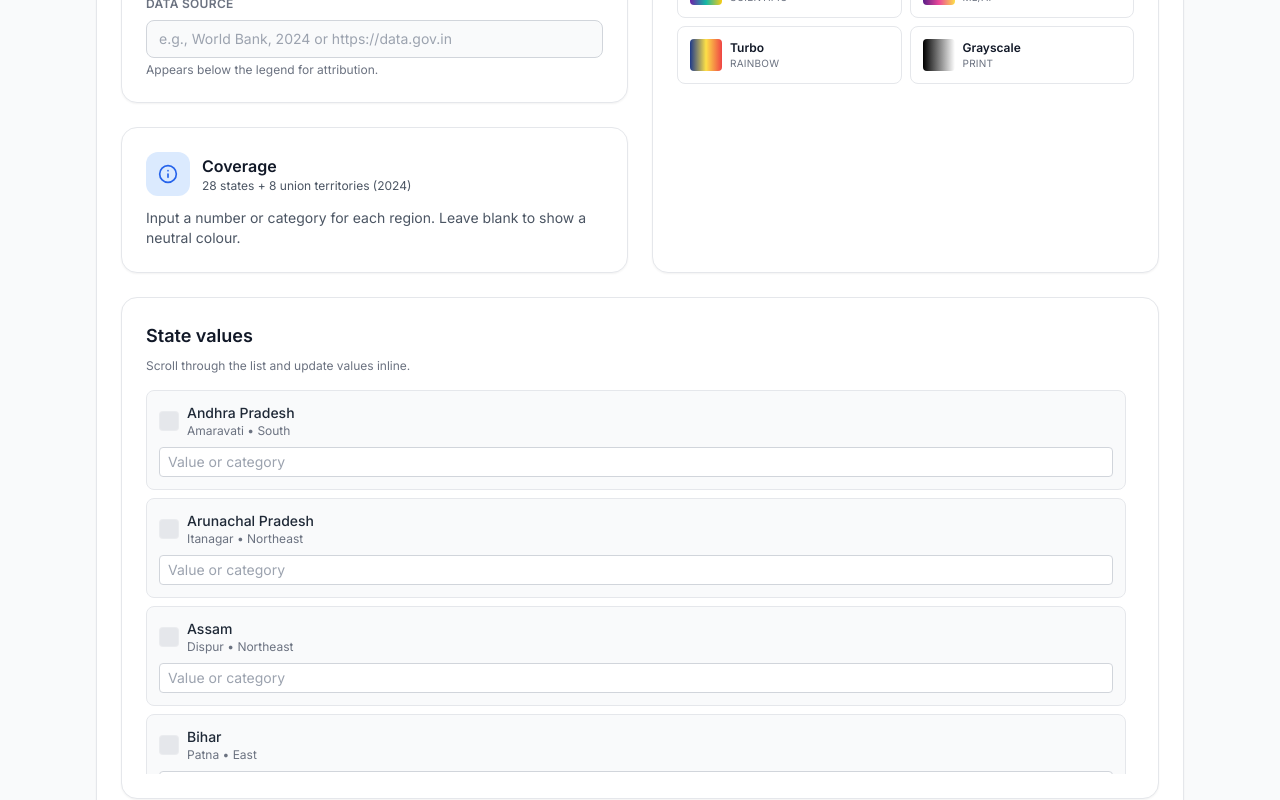
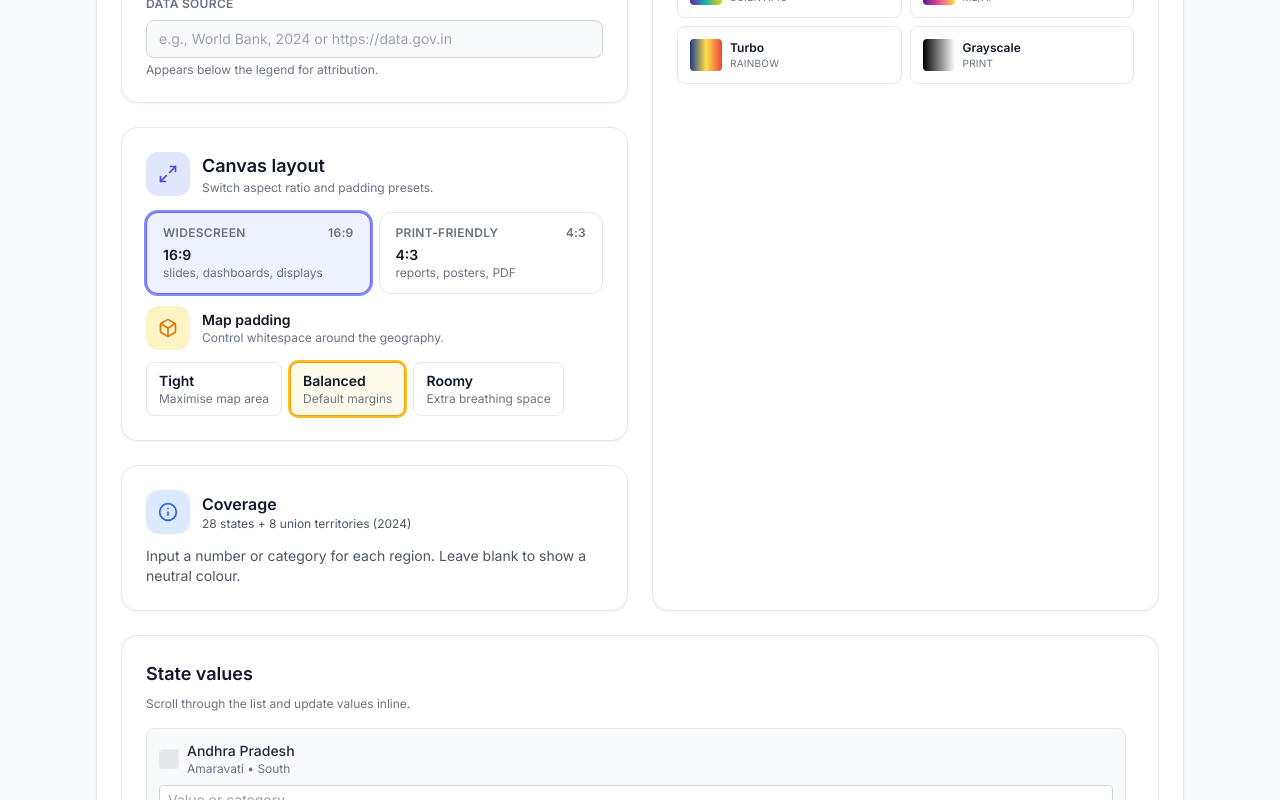
Before and after one commit to subhajitlucky/chitraData, a React (Vite) app: page /map in a window 1280 px wide. Shown: the part 840-1640 px from the top of the page. Built offline with nearby package versions, Linux system fonts and the light colour scheme.

Commit message:
added 16 9 and 4 3 apt

```diff
--- a/src/components/IndiaMapPageClean.tsx
+++ b/src/components/IndiaMapPageClean.tsx
@@ -1,6 +1,6 @@
-import { useState, useRef, useEffect, useMemo } from 'react';
+import { useState, useRef, useEffect, useMemo, useCallback } from 'react';
 import * as d3 from 'd3';
-import { FiDownload, FiSave, FiRotateCcw, FiInfo, FiSliders, FiMap } from 'react-icons/fi';
+import { FiDownload, FiSave, FiRotateCcw, FiInfo, FiSliders, FiMap, FiMaximize2, FiBox } from 'react-icons/fi';
 
 interface StateData {
   state: string;
@@ -140,7 +140,7 @@ type StateLabelConfig = {
 
 const STATE_LABEL_OFFSETS: Record<string, StateLabelConfig> = {
   'Delhi': { x: 20, y: -10, anchor: 'start', fontSize: 12 },
-  'Chandigarh': { x: 120, y: -50, anchor: 'middle', fontSize: 12,connectorOffset: {x: 30, y:0} },
+  'Chandigarh': { x: 120, y: -50, anchor: 'middle', fontSize: 12, connectorOffset: { x: 30, y: 0 } },
   'Goa': { x: -52, y: 8, anchor: 'end', fontSize: 12 },
   'Sikkim': { x: 40, y: -10, anchor: 'middle', fontSize: 12, connectorOffset: {x: 10, y:0} },
   'Tripura': { x: -40, y: 40, anchor: 'start', fontSize: 11 },
@@ -181,10 +181,10 @@ const getFeatureStateName = (feature: any): string => {
 const getLabelFontSize = (stateName: string): number => {
   const config = STATE_LABEL_OFFSETS[stateName];
   if (config?.fontSize) return config.fontSize;
-  if (stateName.length > 16) return 11;
-  if (stateName.length > 14) return 12;
-  if (stateName.length > 12) return 13;
-  return 14;
+  if (stateName.length > 16) return 10;
+  if (stateName.length > 14) return 11;
+  if (stateName.length > 12) return 12;
+  return 13;
 };
 
 const computeAutoConnectorOffset = (
@@ -209,12 +209,12 @@ const computeAutoConnectorOffset = (
 const getValueLineOffset = (meta: LabelMeta) => Math.max(meta.fontSize * 0.9, 10);
 
 const getValueFontSize = (meta: LabelMeta, stateData?: StateData) => {
-  const numericBase = Math.max(meta.fontSize - 4, 10);
+  const numericBase = Math.max(meta.fontSize - 5, 9);
   if (!stateData) return numericBase;
   if (stateData.numericValue !== null && Number.isFinite(stateData.numericValue)) {
     return numericBase;
   }
-  return Math.max(meta.fontSize - 2, numericBase + 2);
+  return Math.max(meta.fontSize - 3, numericBase + 1);
 };
 
 const parseNumericValue = (input: string): number | null => {
@@ -242,19 +242,59 @@ const TITLE_BOX_MAX_WIDTH = 420;
 const TITLE_BOX_HORIZONTAL_PADDING = 12;
 const TITLE_BOX_VERTICAL_PADDING = 10;
 const TITLE_MAX_LINES = 4;
-const TITLE_ANCHOR_OFFSET_X = 60;
-const TITLE_ANCHOR_OFFSET_Y = 16;
-
-const TITLE_FONT_SIZE = 28;
+
+const TITLE_FONT_SIZE = 26;
 const TITLE_LINE_HEIGHT = 1.25;
-const MAP_LEFT_MARGIN = 40;
-const MAP_RIGHT_MARGIN = 40;
-const MAP_BOTTOM_MARGIN = 80;
-const MAP_TOP_MARGIN_BASE = 28;
+const MAP_BOTTOM_MARGIN_BASE = 80;
 const DEFAULT_TITLE_HEIGHT = TITLE_BOX_VERTICAL_PADDING * 2 + TITLE_FONT_SIZE * TITLE_LINE_HEIGHT;
 
-const MAP_BASE_WIDTH = 1000;
-const MAP_BASE_HEIGHT = 1100;
+type LayoutId = 'widescreen' | 'print43';
+type PaddingPreset = 'tight' | 'balanced' | 'roomy';
+
+type LayoutConfig = {
+  id: LayoutId;
+  label: string;
+  description: string;
+  viewBox: { width: number; height: number };
+  margins: { top: number; right: number; bottom: number; left: number };
+  titleAnchorOffset: { x: number; y: number };
+  aspectLabel: string;
+};
+
+const LAYOUT_CONFIGS: Record<LayoutId, LayoutConfig> = {
+  widescreen: {
+    id: 'widescreen',
+    label: 'Widescreen',
+    description: '16:9 • slides, dashboards, displays',
+    viewBox: { width: 1365, height: 768 },
+    margins: { top: 36, right: 60, bottom: 96, left: 60 },
+    titleAnchorOffset: { x: 32, y: 18 },
+    aspectLabel: '16:9'
+  },
+  print43: {
+    id: 'print43',
+    label: 'Print-friendly',
+    description: '4:3 • reports, posters, PDF',
+    viewBox: { width: 1200, height: 900 },
+    margins: { top: 32, right: 44, bottom: 100, left: 44 },
+    titleAnchorOffset: { x: 28, y: 22 },
+    aspectLabel: '4:3'
+  }
+};
+
+const PADDING_PRESETS: Record<PaddingPreset, { label: string; description: string; scale: number }> = {
+  tight: { label: 'Tight', description: 'Maximise map area', scale: 0.75 },
+  balanced: { label: 'Balanced', description: 'Default margins', scale: 1 },
+  roomy: { label: 'Roomy', description: 'Extra breathing space', scale: 1.25 }
+};
+
+type ResolutionPreset = '2k' | '4k' | '8k';
+
+const RESOLUTION_PRESETS: Record<ResolutionPreset, { label: string; description: string; longEdge: number }> = {
+  '2k': { label: '2K', description: 'Slides & dashboards', longEdge: 2560 },
+  '4k': { label: '4K', description: 'HD presentations & print', longEdge: 3840 },
+  '8k': { label: '8K', description: 'Poster & large-format', longEdge: 7680 }
+};
 
 type TitleLayoutMetrics = {
   width: number;
@@ -265,8 +305,6 @@ type TitleLayoutMetrics = {
 
 const clamp = (value: number, min: number, max: number) =>
   Math.min(max, Math.max(min, value));
-
-const computeMapTopMargin = (_titleHeight: number) => MAP_TOP_MARGIN_BASE;
 
 const wrapTitleText = (
   textSelection: d3.Selection<SVGTextElement, unknown, null, undefined>,
@@ -461,6 +499,64 @@ const IndiaMapPageClean = () => {
   const [showExportDialog, setShowExportDialog] = useState(false);
   const [mapTitle, setMapTitle] = useState('Map Visualization');
   const [dataSource, setDataSource] = useState('');
+  const [layoutId, setLayoutId] = useState<LayoutId>('widescreen');
+  const [paddingPreset, setPaddingPreset] = useState<PaddingPreset>('balanced');
+
+  const layoutConfig = useMemo(() => LAYOUT_CONFIGS[layoutId], [layoutId]);
+  const paddingScale = useMemo(
+    () => PADDING_PRESETS[paddingPreset].scale,
+    [paddingPreset]
+  );
+  const layoutOptions = useMemo(() => Object.values(LAYOUT_CONFIGS), []);
+  const paddingOptions = useMemo(
+    () =>
+      Object.entries(PADDING_PRESETS) as Array<
+        [PaddingPreset, { label: string; description: string; scale: number }]
+      >,
+    []
+  );
+
+  const viewBoxWidth = layoutConfig.viewBox.width;
+  const viewBoxHeight = layoutConfig.viewBox.height;
+
+  const margins = useMemo(() => {
+    const top = Math.max(layoutConfig.margins.top * paddingScale, 16);
+    const left = Math.max(layoutConfig.margins.left * paddingScale, 16);
+    const right = Math.max(layoutConfig.margins.right * paddingScale, 16);
+    const bottom = Math.max(
+      layoutConfig.margins.bottom * paddingScale,
+      MAP_BOTTOM_MARGIN_BASE * 0.75
+    );
+    return { top, right, bottom, left };
+  }, [layoutConfig, paddingScale]);
+
+  const titleAnchorOffset = layoutConfig.titleAnchorOffset;
+  const mapBottomMargin = margins.bottom;
+
+  const computeMapTopMargin = useCallback(
+    (_titleHeight: number) => margins.top,
+    [margins.top]
+  );
+
+  const resolutionButtonStyles = useMemo(
+    () => ({
+      '2k': { base: 'bg-blue-600 hover:bg-blue-700 shadow-blue-600/20', text: 'text-blue-100' },
+      '4k': { base: 'bg-purple-600 hover:bg-purple-700 shadow-purple-600/20', text: 'text-purple-100' },
+      '8k': { base: 'bg-pink-600 hover:bg-pink-700 shadow-pink-600/20', text: 'text-pink-100' }
+    }),
+    []
+  );
+
+  const getResolutionDimensions = useCallback(
+    (preset: ResolutionPreset) => {
+      const info = RESOLUTION_PRESETS[preset];
+      const width = info.longEdge;
+      const height = Math.round(width * (viewBoxHeight / viewBoxWidth));
+      return { width, height };
+    },
+    [viewBoxHeight, viewBoxWidth]
+  );
+
   const svgRef = useRef<SVGSVGElement>(null);
   const mapContainerRef = useRef<HTMLDivElement>(null);
   const labelMetaRef = useRef<LabelMeta[]>([]);
@@ -653,18 +749,13 @@ const IndiaMapPageClean = () => {
     setTimeout(() => setSaveStatus(null), 2000);
   };
 
-  const handleExport = async (resolution: '2k' | '4k' | '8k') => {
+  const handleExport = async (resolution: ResolutionPreset) => {
     if (!svgRef.current) return;
 
     try {
-      // Resolution settings
-      const resolutions = {
-        '2k': { width: 2560, height: 1440, label: '2K (2560×1440)' },
-        '4k': { width: 3840, height: 2160, label: '4K (3840×2160)' },
-        '8k': { width: 7680, height: 4320, label: '8K (7680×4320)' }
-      };
-
-      const { width, height, label } = resolutions[resolution];
+      const preset = RESOLUTION_PRESETS[resolution];
+      const { width, height } = getResolutionDimensions(resolution);
+      const label = `${preset.label} (${width}×${height})`;
 
       setSaveStatus(`Exporting ${label}...`);
 
@@ -674,7 +765,7 @@ const IndiaMapPageClean = () => {
       svgClone.setAttribute('height', height.toString());
       svgClone.setAttribute('preserveAspectRatio', 'xMidYMid meet');
 
-      const exportScale = width / MAP_BASE_WIDTH;
+      const exportScale = width / viewBoxWidth;
 
       const scaleNumericString = (value: string, factor: number) => {
         const match = value.match(/(-?\\d*\\.?\\d+)([a-z%]*)/i);
@@ -831,8 +922,8 @@ const IndiaMapPageClean = () => {
         const svg = d3.select(svgRef.current);
         svg.selectAll('*').remove();
 
-        const width = MAP_BASE_WIDTH;
-        const height = MAP_BASE_HEIGHT; // Increased height to accommodate title and source
+        const width = viewBoxWidth;
+        const height = viewBoxHeight;
 
         svg.attr('viewBox', `0 0 ${width} ${height}`);
 
@@ -851,6 +942,34 @@ const IndiaMapPageClean = () => {
 
         const titleMetrics = wrapTitleText(titleTextSelection, mapTitle);
 
+        const mapTopMargin = computeMapTopMargin(titleMetrics.height);
+        mapTopMarginRef.current = mapTopMargin;
+        mapTranslateRef.current = 0;
+
+        const projection = d3.geoMercator()
+          .fitExtent([[margins.left, mapTopMargin], [width - margins.right, height - mapBottomMargin]], geoData);
+
+        const path = d3.geoPath().projection(projection);
+
+        const mapBounds = path.bounds(geoData);
+        mapBoundsRef.current = mapBounds;
+        const [, minY] = mapBounds[0];
+        const [maxX] = mapBounds[1];
+
+        const anchorX = clamp(
+          maxX - titleMetrics.width - titleAnchorOffset.x,
+          margins.left,
+          width - titleMetrics.width - margins.right
+        );
+        const desiredAnchorY = minY - titleMetrics.height - titleAnchorOffset.y;
+        const anchorY = clamp(
+          desiredAnchorY,
+          TITLE_BOX_MARGIN_TOP,
+          height - mapBottomMargin - titleMetrics.height
+        );
+
+        titleGroup.attr('transform', `translate(${anchorX}, ${anchorY})`);
+
         titleGroup.insert('rect', ':first-child')
           .attr('class', 'map-title-box')
           .attr('data-export-role', 'map-title-box')
@@ -858,33 +977,6 @@ const IndiaMapPageClean = () => {
           .attr('height', titleMetrics.height)
           .attr('fill', 'transparent')
           .attr('pointer-events', 'none');
-
-        const mapTopMargin = computeMapTopMargin(titleMetrics.height);
-        mapTopMarginRef.current = mapTopMargin;
-        mapTranslateRef.current = 0;
-
-        const projection = d3.geoMercator()
-          .fitExtent([[MAP_LEFT_MARGIN, mapTopMargin], [width - MAP_RIGHT_MARGIN, height - MAP_BOTTOM_MARGIN]], geoData);
-
-        const path = d3.geoPath().projection(projection);
-
-        const mapBounds = path.bounds(geoData);
-        mapBoundsRef.current = mapBounds;
-        const [, minY] = mapBounds[0];
-        const [maxX] = mapBounds[1];
-
-        const anchorX = clamp(
-          maxX - titleMetrics.width - TITLE_ANCHOR_OFFSET_X,
-          MAP_LEFT_MARGIN,
-          width - titleMetrics.width - MAP_RIGHT_MARGIN
-        );
-        const anchorY = clamp(
-          minY + TITLE_ANCHOR_OFFSET_Y,
-          TITLE_BOX_MARGIN_TOP,
-          height - MAP_BOTTOM_MARGIN - titleMetrics.height
-        );
-
-        titleGroup.attr('transform', `translate(${anchorX}, ${anchorY})`);
 
         const g = svg.append('g')
           .attr('class', 'map-geo')
@@ -1078,7 +1170,18 @@ const IndiaMapPageClean = () => {
     };
 
     loadMap();
-  }, []);
+  }, [
+    layoutId,
+    paddingPreset,
+    margins.left,
+    margins.right,
+    margins.top,
+    margins.bottom,
+    titleAnchorOffset.x,
+    titleAnchorOffset.y,
+    viewBoxWidth,
+    viewBoxHeight
+  ]);
 
   // Update colors and labels when data or color scheme changes
   useEffect(() => {
@@ -1098,14 +1201,15 @@ const IndiaMapPageClean = () => {
         const [, minY] = mapBounds[0];
         const [maxX] = mapBounds[1];
         const anchorX = clamp(
-          maxX - titleMetrics.width - TITLE_ANCHOR_OFFSET_X,
-          MAP_LEFT_MARGIN,
-          MAP_BASE_WIDTH - titleMetrics.width - MAP_RIGHT_MARGIN
+          maxX - titleMetrics.width - titleAnchorOffset.x,
+          margins.left,
+          viewBoxWidth - titleMetrics.width - margins.right
         );
+        const desiredAnchorY = minY - titleMetrics.height - titleAnchorOffset.y;
         const anchorY = clamp(
-          minY + TITLE_ANCHOR_OFFSET_Y,
+          desiredAnchorY,
           TITLE_BOX_MARGIN_TOP,
-          MAP_BASE_HEIGHT - MAP_BOTTOM_MARGIN - titleMetrics.height
+          viewBoxHeight - mapBottomMargin - titleMetrics.height
         );
 
         titleGroup.attr(
@@ -1135,8 +1239,8 @@ const IndiaMapPageClean = () => {
         svg.append('text')
           .attr('class', 'map-source')
           .attr('data-export-role', 'map-source')
-          .attr('x', MAP_BASE_WIDTH / 2)
-          .attr('y', MAP_BASE_HEIGHT - 20)
+          .attr('x', viewBoxWidth / 2)
+          .attr('y', viewBoxHeight - 20)
           .attr('text-anchor', 'middle')
           .attr('font-size', '14px')
           .attr('font-family', 'system-ui, -apple-system, "Segoe UI", Roboto, sans-serif')
@@ -1144,8 +1248,8 @@ const IndiaMapPageClean = () => {
           .text(`Source: ${dataSource}`);
       } else {
         existingSource
-          .attr('x', MAP_BASE_WIDTH / 2)
-          .attr('y', MAP_BASE_HEIGHT - 20)
+          .attr('x', viewBoxWidth / 2)
+          .attr('y', viewBoxHeight - 20)
           .text(`Source: ${dataSource}`);
       }
     } else {
@@ -1269,7 +1373,25 @@ const IndiaMapPageClean = () => {
       .attr('y1', d => d.labelPosition.y + d.connectorOffset.y)
       .attr('x2', d => d.centroid[0])
       .attr('y2', d => d.centroid[1]);
-  }, [mapData, maxNumericValue, mapLoaded, colorScheme, mapTitle, dataSource, categoryColorLookup]);
+  }, [
+    mapData,
+    maxNumericValue,
+    mapLoaded,
+    colorScheme,
+    mapTitle,
+    dataSource,
+    categoryColorLookup,
+    layoutId,
+    paddingPreset,
+    margins.left,
+    margins.right,
+    margins.top,
+    margins.bottom,
+    titleAnchorOffset.x,
+    titleAnchorOffset.y,
+    viewBoxWidth,
+    viewBoxHeight
+  ]);
 
   return (
     <div className="min-h-screen bg-gray-50 dark:bg-gray-950 text-gray-900 dark:text-gray-50">
@@ -1398,27 +1520,25 @@ const IndiaMapPageClean = () => {
               </button>
             </div>
             <div className="space-y-3 px-6 py-6">
-              <button
-                onClick={() => handleExport('2k')}
-                className="w-full rounded-xl bg-blue-600 px-4 py-4 text-left text-white shadow-lg shadow-blue-600/20 transition hover:bg-blue-700"
-              >
-                <div className="text-base font-semibold">2K Quality</div>
-                <div className="text-xs text-blue-100">2560 × 1440 • Ideal for slides and dashboards</div>
-              </button>
-              <button
-                onClick={() => handleExport('4k')}
-                className="w-full rounded-xl bg-purple-600 px-4 py-4 text-left text-white shadow-lg shadow-purple-600/20 transition hover:bg-purple-700"
-              >
-                <div className="text-base font-semibold">4K Quality</div>
-                <div className="text-xs text-purple-100">3840 × 2160 • Perfect for HD displays and reports</div>
-              </button>
-              <button
-                onClick={() => handleExport('8k')}
-                className="w-full rounded-xl bg-pink-600 px-4 py-4 text-left text-white shadow-lg shadow-pink-600/20 transition hover:bg-pink-700"
-              >
-                <div className="text-base font-semibold">8K Quality</div>
-                <div className="text-xs text-pink-100">7680 × 4320 • Ready for large-format and print</div>
-              </button>
+              {(Object.keys(RESOLUTION_PRESETS) as ResolutionPreset[]).map((preset) => {
+                const buttonStyle = resolutionButtonStyles[preset];
+                const { width: presetWidth, height: presetHeight } = getResolutionDimensions(preset);
+                const info = RESOLUTION_PRESETS[preset];
+                return (
+                  <button
+                    key={preset}
+                    onClick={() => handleExport(preset)}
+                    className={`w-full rounded-xl px-4 py-4 text-left text-white shadow-lg transition ${buttonStyle.base}`}
+                  >
+                    <div className="text-base font-semibold">
+                      {info.label} Quality
+                    </div>
+                    <div className={`text-xs ${buttonStyle.text}`}>
+                      {`${presetWidth} × ${presetHeight}`} • {info.description}
+                    </div>
+                  </button>
+                );
+              })}
             </div>
           </div>
         </div>
@@ -1463,6 +1583,80 @@ const IndiaMapPageClean = () => {
                         placeholder="e.g., World Bank, 2024 or https://data.gov.in"
                       />
                       <p className="mt-1 text-xs text-gray-500 dark:text-gray-400">Appears below the legend for attribution.</p>
+                    </div>
+                  </div>
+                </div>
+
+                <div className="rounded-2xl border border-gray-200 bg-white p-6 shadow-sm dark:border-gray-700 dark:bg-gray-900/70">
+                  <div className="flex items-center gap-3">
+                    <div className="rounded-xl bg-indigo-100 p-3 text-indigo-600 dark:bg-indigo-500/10 dark:text-indigo-300">
+                      <FiMaximize2 className="h-5 w-5" />
+                    </div>
+                    <div>
+                      <h3 className="text-lg font-semibold text-gray-900 dark:text-white">Canvas layout</h3>
+                      <p className="text-xs text-gray-500 dark:text-gray-400">Switch aspect ratio and padding presets.</p>
+                    </div>
+                  </div>
+
+                  <div className="mt-4 space-y-3">
+                    <div className="flex flex-wrap gap-2">
+                      {layoutOptions.map(option => {
+                        const descriptionParts = option.description.split('•').map(part => part.trim());
+                        const primaryLine = descriptionParts[0] ?? option.description;
+                        const secondaryLine = descriptionParts.slice(1).join(' • ');
+                        return (
+                          <button
+                            key={option.id}
+                            onClick={() => setLayoutId(option.id)}
+                            className={`min-w-[150px] flex-1 rounded-xl border px-4 py-3 text-left transition ${
+                              layoutId === option.id
+                                ? 'border-indigo-500 bg-indigo-50 dark:bg-indigo-500/10 ring-2 ring-indigo-400 dark:border-indigo-400'
+                                : 'border-gray-200 dark:border-gray-700 hover:border-indigo-400'
+                            }`}
+                          >
+                            <div className="flex items-center justify-between text-xs font-semibold uppercase tracking-wide text-gray-500 dark:text-gray-400">
+                              <span>{option.label}</span>
+                              <span>{option.aspectLabel}</span>
+                            </div>
+                            <div className="mt-1 text-sm font-semibold text-gray-900 dark:text-white">
+                              {primaryLine}
+                            </div>
+                            {secondaryLine && (
+                              <div className="text-xs text-gray-500 dark:text-gray-400">
+                                {secondaryLine}
+                              </div>
+                            )}
+                          </button>
+                        );
+                      })}
+                    </div>
+
+                    <div>
+                      <div className="flex items-center gap-3">
+                        <div className="rounded-xl bg-amber-100 p-3 text-amber-600 dark:bg-amber-500/10 dark:text-amber-300">
+                          <FiBox className="h-5 w-5" />
+                        </div>
+                        <div>
+                          <h4 className="text-sm font-semibold text-gray-900 dark:text-white">Map padding</h4>
+                          <p className="text-xs text-gray-500 dark:text-gray-400">Control whitespace around the geography.</p>
+                        </div>
+                      </div>
+                      <div className="mt-3 flex flex-wrap gap-2">
+                        {paddingOptions.map(([id, option]) => (
+                          <button
+                            key={id}
+                            onClick={() => setPaddingPreset(id)}
+                            className={`rounded-lg border px-3 py-2 text-left text-sm transition ${
+                              paddingPreset === id
+                                ? 'border-amber-500 bg-amber-50 dark:bg-amber-500/10 ring-2 ring-amber-400 dark:border-amber-400'
+                                : 'border-gray-200 dark:border-gray-700 hover:border-amber-400'
+                            }`}
+                          >
+                            <div className="font-semibold text-gray-900 dark:text-white">{option.label}</div>
+                            <div className="text-xs text-gray-500 dark:text-gray-400">{option.description}</div>
+                          </button>
+                        ))}
+                      </div>
                     </div>
                   </div>
                 </div>
```
